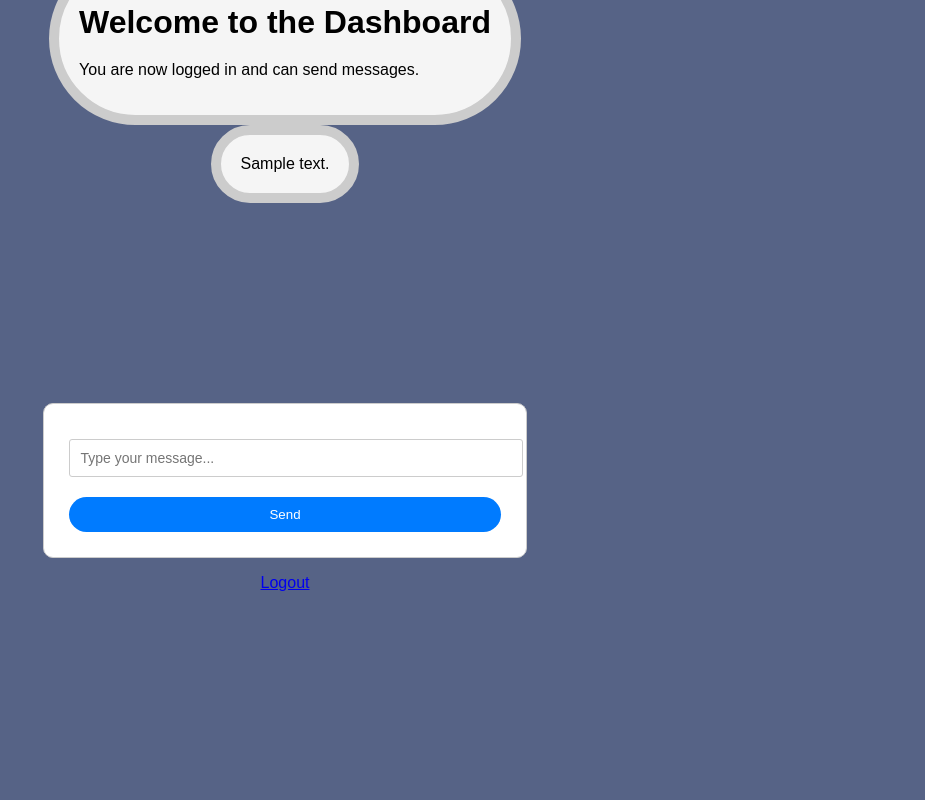
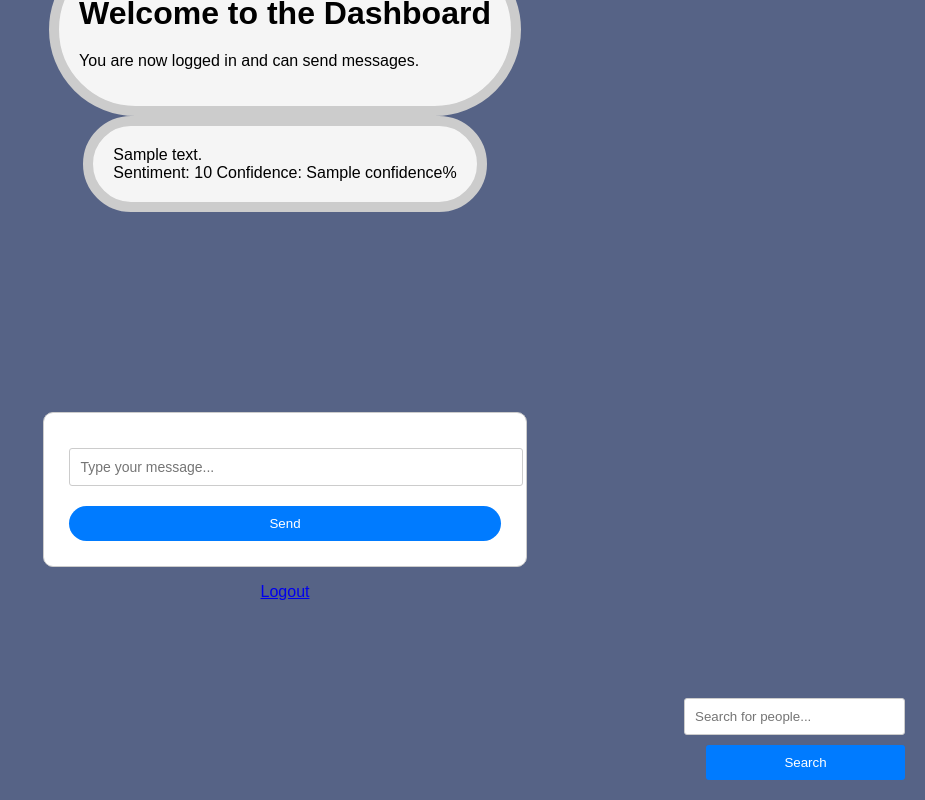
Before and after one commit to VictoriaCar/Mini-Project, a Flask app: template client/templates/dashboard.html in a window 1280 px wide. Shown: the whole page, without its empty margins (355-1280 px from the left). Run offline with Flask 3, Linux system fonts and the light colour scheme; the template is opened without the code that fills it: most values are stand-ins (such as "Sample title", 1, 10 or a date in 2020).

Commit message:
Added window to search for people

```diff
--- a/client/templates/dashboard.html
+++ b/client/templates/dashboard.html
@@ -21,14 +21,14 @@
             border: 10px solid #ccc;
             padding: 20px;
             border-radius: 100px;
-            max-width: 500px; /* Adjust the maximum width as needed */
+            max-width: 500px;
             background-color: #f5f5f5;
         }
 
         /* Style the chat messages */
         .chat-messages {
-            max-height: 600px; /* Limit the height of the chat messages */
-            overflow-y: auto; /* Enable vertical scrolling if messages overflow */
+            max-height: 600px;
+            overflow-y: auto;
         }
 
         /* Style the message input box */
@@ -37,7 +37,7 @@
             border-radius: 10px;
             padding: 25px;
             margin-top: 200px;
-            max-width: 600px; /* Adjust the maximum width as needed */
+            max-width: 600px;
             background-color: #fff;
         }
 
@@ -60,6 +60,15 @@
             border-radius: 500px;
             cursor: pointer;
         }
+
+        .chat-search {
+        position: fixed;
+        bottom: 20px;
+        right: 20px;
+        display: flex;
+        flex-direction: column;
+        align-items: flex-end;
+    }
     </style>
 </head>
 <body>
@@ -73,12 +82,23 @@
 <!-- Chat Box -->
 <div class="chat-box">
     <div class="chat-messages" id="chat-messages">
-                <!-- Display chat messages here -->
-                {% for message in chat_messages %}
+        <!-- Display chat messages and sentiment analysis results here -->
+        {% for message, sentiment_result in chat_messages %}
             <div class="message">{{ message }}</div>
+            <div class="sentiment">
+                Sentiment: {{ sentiment_result.score_tag }}
+                Confidence: {{ sentiment_result.confidence }}%
+            </div>
         {% endfor %}
     </div>
 </div>
+
+<!-- Chat Search and New Chat Window -->
+<div class="chat-search">
+    <input type="text" id="chat-search-input" placeholder="Search for people...">
+    <button onclick="searchChat()">Search</button>
+</div>
+
 
         <!-- Message Input Box -->
         <div class="message-input-box">
@@ -107,7 +127,36 @@
 
         // Scroll to the bottom to show the latest message
         chatMessages.scrollTop = chatMessages.scrollHeight;
+
+        // Make an AJAX request to analyze sentiment
+        var xhr = new XMLHttpRequest();
+        xhr.open('POST', '/analyze_sentiment', true);  // Use the correct endpoint
+        xhr.setRequestHeader('Content-Type', 'application/x-www-form-urlencoded');
+        xhr.onreadystatechange = function() {
+            if (xhr.readyState === 4 && xhr.status === 200) {
+
+                var sentimentData = JSON.parse(xhr.responseText);
+                var sentimentElement = document.createElement('div');
+                sentimentElement.className = 'message';
+                sentimentElement.textContent = 'Sentiment: ' + sentimentData.score_tag + ', Confidence: ' + sentimentData.confidence;
+                chatMessages.appendChild(sentimentElement);
+                chatMessages.scrollTop = chatMessages.scrollHeight;
             }
+        };
+
+        // Send the request with the user's message and language
+        var language = 'en';
+        xhr.send('text=' + message + '&language=' + language);
+    }
+
+    function searchChat() {
+    var chatSearchInput = document.getElementById('chat-search-input');
+    var searchQuery = chatSearchInput.value;
+
+    alert('Searching for people: ' + searchQuery);
+    chatSearchInput.value = '';
+}
+
     </script>
 </body>
 </html>
```
Lines whose indentation alone changed are shown as unchanged.
